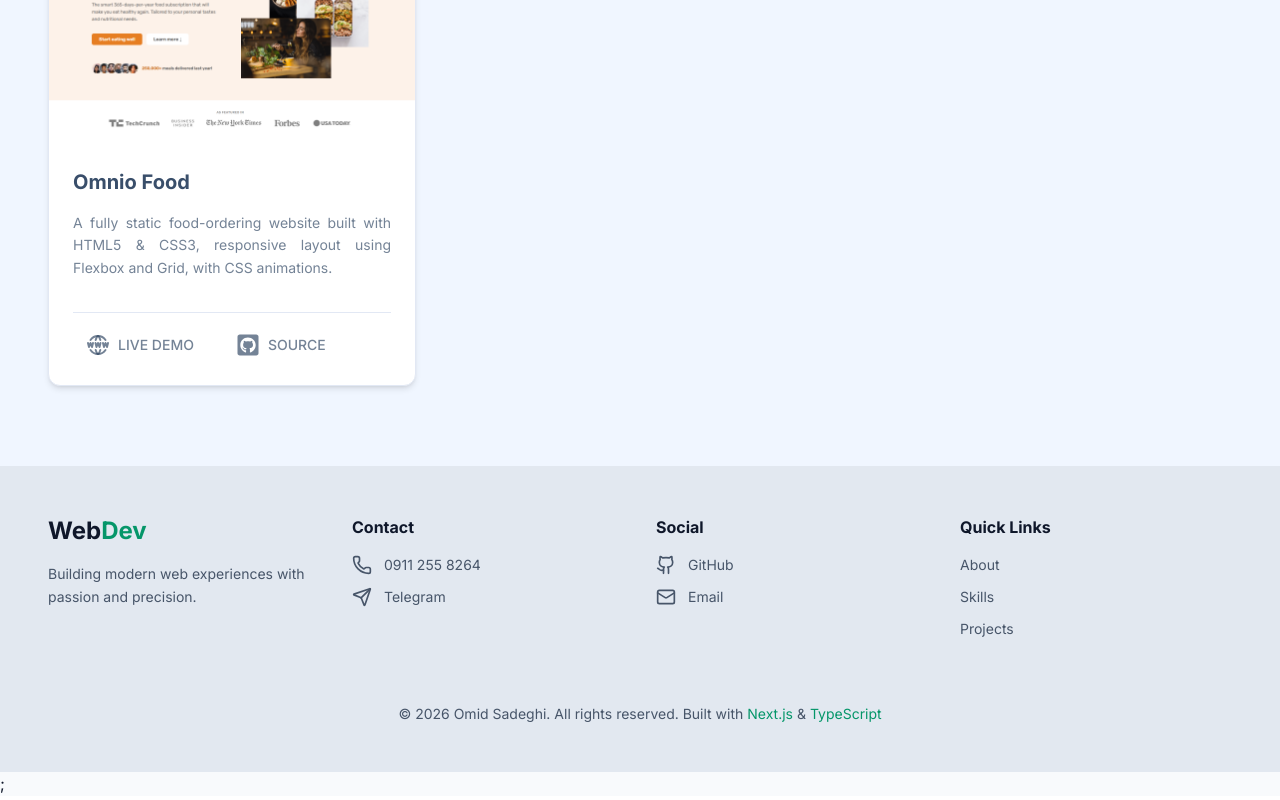
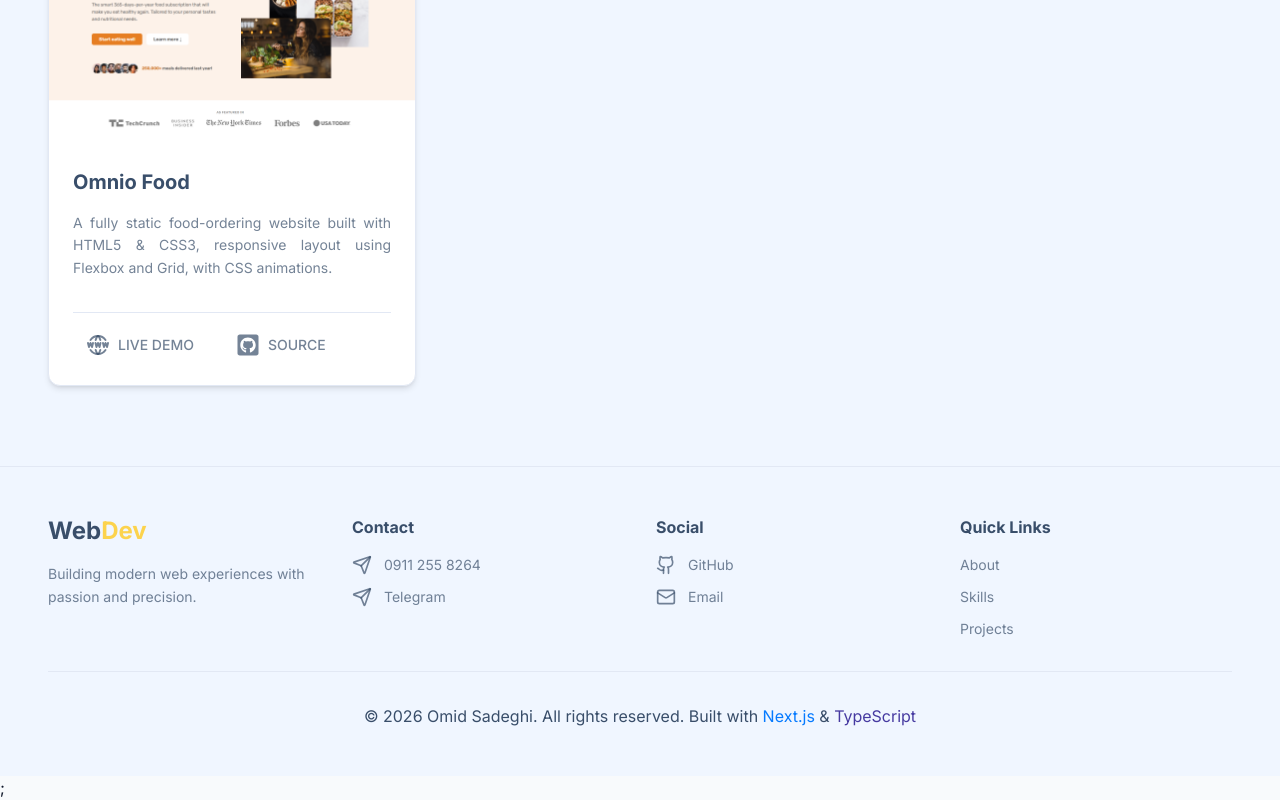
Before and after one commit to omidsdgi/my-portfolio, a Next.js app: page / in a window 1280 px wide. Shown: the part 6941-7741 px from the top of the page. Built offline with nearby package versions, Linux system fonts and the light colour scheme.

Commit message:
style(footer): update Footer styling using DaisyUI theme-based classes for consistent theming

```diff
--- a/src/components/Footer.tsx
+++ b/src/components/Footer.tsx
@@ -6,32 +6,33 @@ export default function Footer() {
     return (
         <footer
             id="contact"
-            className="bg-slate-200 dark:bg-slate-800 border-t border-slate-200 dark:border-slate-700"
+            className="bg-base-200 border-t border-base-300 text-base-content"
         >
             <div className="align-element py-12">
                 {/* Main Content */}
                 <div className="grid grid-cols-1 md:grid-cols-2 lg:grid-cols-4 gap-8 mb-8">
                     {/* Branding */}
                     <div className="space-y-4">
-                        <h3 className="text-2xl font-bold font-display">
-                            <span className="text-slate-900 dark:text-slate-50">Web</span>
-                            <span className="text-emerald-600 dark:text-emerald-400">Dev</span>
+                        <h3 className="text-2xl font-bold font-display group transition-colors duration-300">
+  <span className="text-base-content group-hover:text-primary transition-colors duration-300">
+    Web
+  </span>
+                            <span className="text-amber-300">Dev</span>
                         </h3>
-                        <p className="text-slate-600 dark:text-slate-400 text-sm leading-relaxed">
+                        <p className="text-base-content/70 text-sm leading-relaxed">
                             Building modern web experiences with passion and precision.
                         </p>
                     </div>
 
                     {/* Contact Links */}
                     <div className="space-y-3">
-                        <h4 className="font-bold text-slate-900 dark:text-slate-50 mb-4">Contact</h4>
+                        <h4 className="font-bold text-base-content mb-4">Contact</h4>
 
                         <a
                             href="tel:+989112558264"
-                            className="flex items-center gap-3 text-slate-600 dark:text-slate-400
-                       hover:text-emerald-600 dark:hover:text-emerald-400 transition-colors group"
+                            className="flex items-center gap-3 text-base-content/70 hover:text-primary transition-colors group"
                         >
-                            <Phone className="w-5 h-5 group-hover:scale-110 transition-transform" />
+                            <Send className="w-5 h-5 group-hover:scale-110 transition-transform" />
                             <span className="text-sm">0911 255 8264</span>
                         </a>
 
@@ -39,8 +40,7 @@ export default function Footer() {
                             href="https://t.me/omidsdgi"
                             target="_blank"
                             rel="noopener noreferrer"
-                            className="flex items-center gap-3 text-slate-600 dark:text-slate-400
-                       hover:text-emerald-600 dark:hover:text-emerald-400 transition-colors group"
+                            className="flex items-center gap-3 text-base-content/70 hover:text-primary transition-colors group"
                         >
                             <Send className="w-5 h-5 group-hover:scale-110 transition-transform" />
                             <span className="text-sm">Telegram</span>
@@ -49,14 +49,13 @@ export default function Footer() {
 
                     {/* Social Links */}
                     <div className="space-y-3">
-                        <h4 className="font-bold text-slate-900 dark:text-slate-50 mb-4">Social</h4>
+                        <h4 className="font-bold text-base-content mb-4">Social</h4>
 
                         <a
                             href="https://github.com/omidsdgi"
                             target="_blank"
                             rel="noopener noreferrer"
-                            className="flex items-center gap-3 text-slate-600 dark:text-slate-400
-                       hover:text-emerald-600 dark:hover:text-emerald-400 transition-colors group"
+                            className="flex items-center gap-3 text-base-content/70 hover:text-primary transition-colors group"
                         >
                             <GithubIcon className="w-5 h-5 group-hover:scale-110 transition-transform" />
                             <span className="text-sm">GitHub</span>
@@ -64,8 +63,7 @@ export default function Footer() {
 
                         <a
                             href="mailto:omid69sdgi@gmail.com"
-                            className="flex items-center gap-3 text-slate-600 dark:text-slate-400
-                       hover:text-emerald-600 dark:hover:text-emerald-400 transition-colors group"
+                            className="flex items-center gap-3 text-base-content/70 hover:text-primary transition-colors group"
                         >
                             <Mail className="w-5 h-5 group-hover:scale-110 transition-transform" />
                             <span className="text-sm">Email</span>
@@ -74,26 +72,23 @@ export default function Footer() {
 
                     {/* Quick Links */}
                     <div className="space-y-3">
-                        <h4 className="font-bold text-slate-900 dark:text-slate-50 mb-4">Quick Links</h4>
+                        <h4 className="font-bold text-base-content mb-4">Quick Links</h4>
 
                         <a
                             href="/#about"
-                            className="block text-sm text-slate-600 dark:text-slate-400
-                       hover:text-emerald-600 dark:hover:text-emerald-400 transition-colors"
+                            className="block text-sm text-base-content/70 hover:text-primary transition-colors"
                         >
                             About
                         </a>
                         <a
                             href="/#skillslist"
-                            className="block text-sm text-slate-600 dark:text-slate-400
-                       hover:text-emerald-600 dark:hover:text-emerald-400 transition-colors"
+                            className="block text-sm text-base-content/70 hover:text-primary transition-colors"
                         >
                             Skills
                         </a>
                         <a
                             href="/#projects"
-                            className="block text-sm text-slate-600 dark:text-slate-400
-                       hover:text-emerald-600 dark:hover:text-emerald-400 transition-colors"
+                            className="block text-sm text-base-content/70 hover:text-primary transition-colors"
                         >
                             Projects
                         </a>
@@ -101,11 +96,11 @@ export default function Footer() {
                 </div>
 
                 {/* Bottom Bar */}
-                <div className="pt-8 border-t border-slate-200 dark:border-slate-700">
-                    <p className="text-center text-sm text-slate-600 dark:text-slate-400">
+                <div className="pt-8 border-t border-base-300">
+                    <p className="text-center text-smtext-base-content/70">
                         &copy; {year} Omid Sadeghi. All rights reserved. Built with{' '}
-                        <span className="text-emerald-600 dark:text-emerald-400">Next.js</span> &{' '}
-                        <span className="text-emerald-600 dark:text-emerald-400">TypeScript</span>
+                        <span className="text-primary">Next.js</span> &{' '}
+                        <span className="text-secondary">TypeScript</span>
                     </p>
                 </div>
             </div>
```
